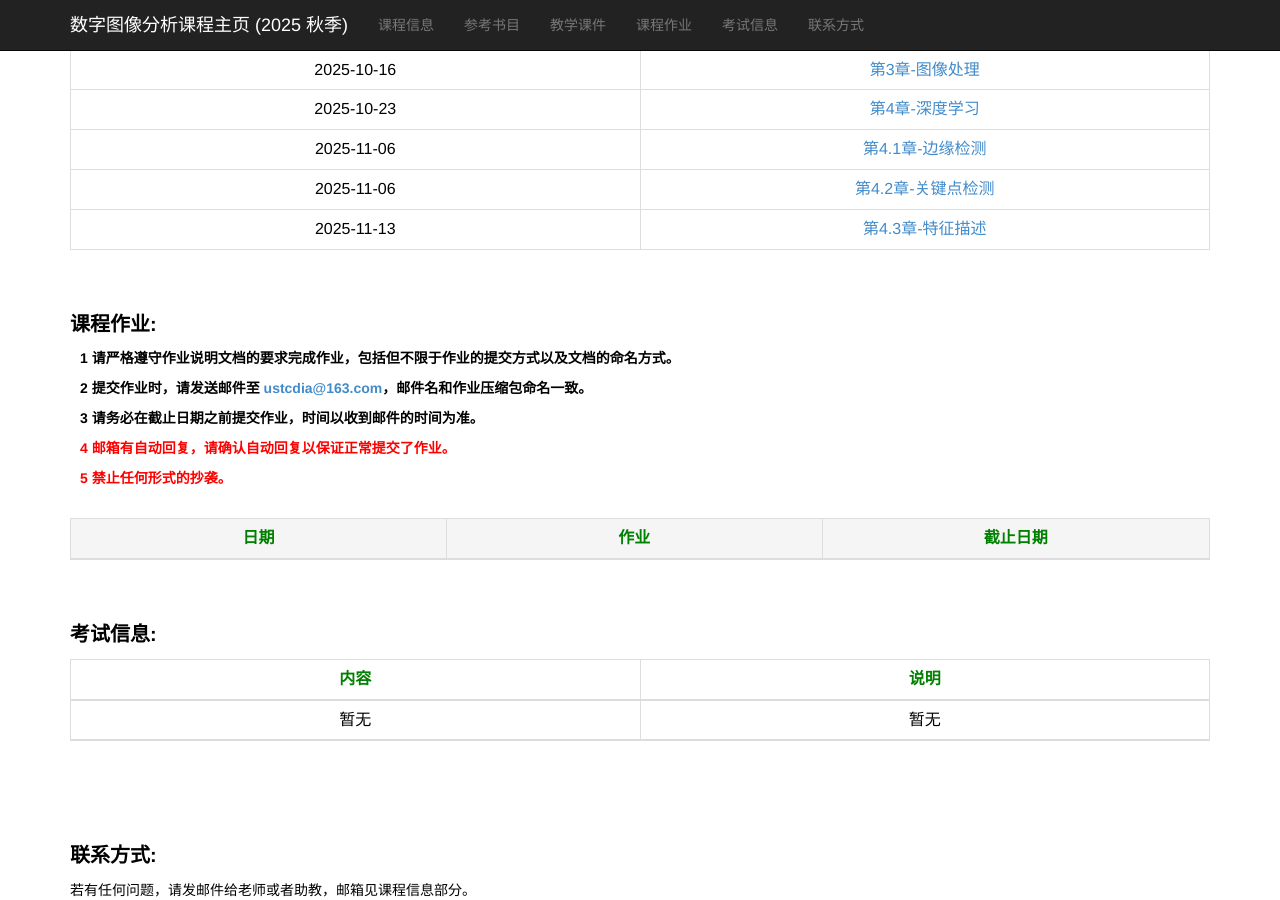
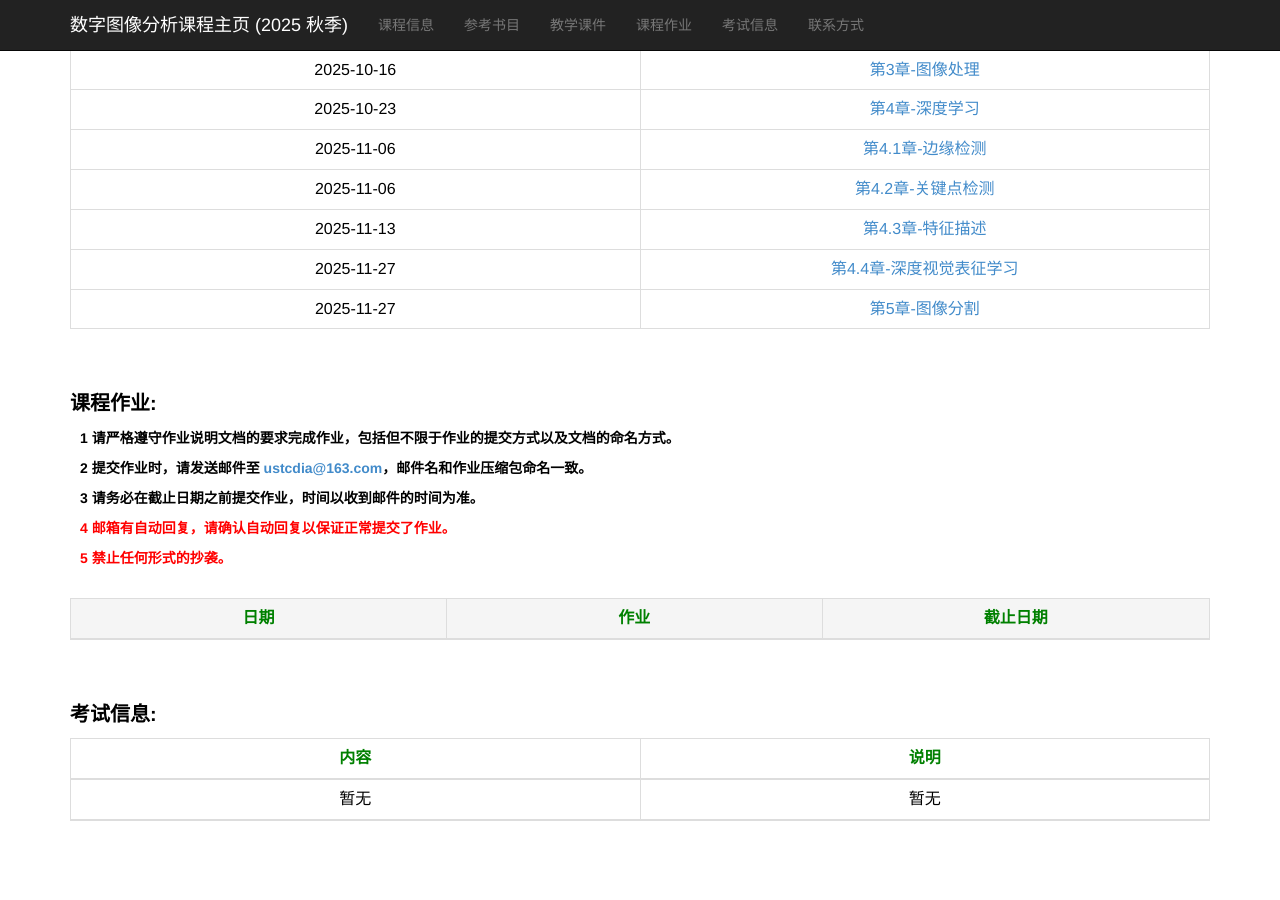
Before and after one commit to ustc-dia/ustc-dia.github.io, a Jekyll site: the page index.html, which Jekyll copies as it is, in a window 1280 px wide and 900 px high, scrolled down 897 px. Built offline with Jekyll 4.4.1, drawn with Linux system fonts in a browser that asks for light colours.

Commit message:
[feat] update sildes

```diff
--- a/index.html
+++ b/index.html
@@ -198,6 +198,14 @@
                 <tr>
                     <td>2025-11-13</td>
                     <td><a href="./slides_2025_autumn/DIA课件-第4.3章.pdf" target="_blank">第4.3章-特征描述</a></td>
+                </tr>
+                <tr>
+                    <td>2025-11-27</td>
+                    <td><a href="./slides_2025_autumn/第4.4章-图像表达.pdf" target="_blank">第4.4章-深度视觉表征学习</a></td>
+                </tr>
+                <tr>
+                    <td>2025-11-27</td>
+                    <td><a href="./slides_2025_autumn/第5章-图像分割.pdf" target="_blank">第5章-图像分割</a></td>
                 </tr>
 
                 <!-- <tr>
```
Also changed, not shown: 2 other files.
